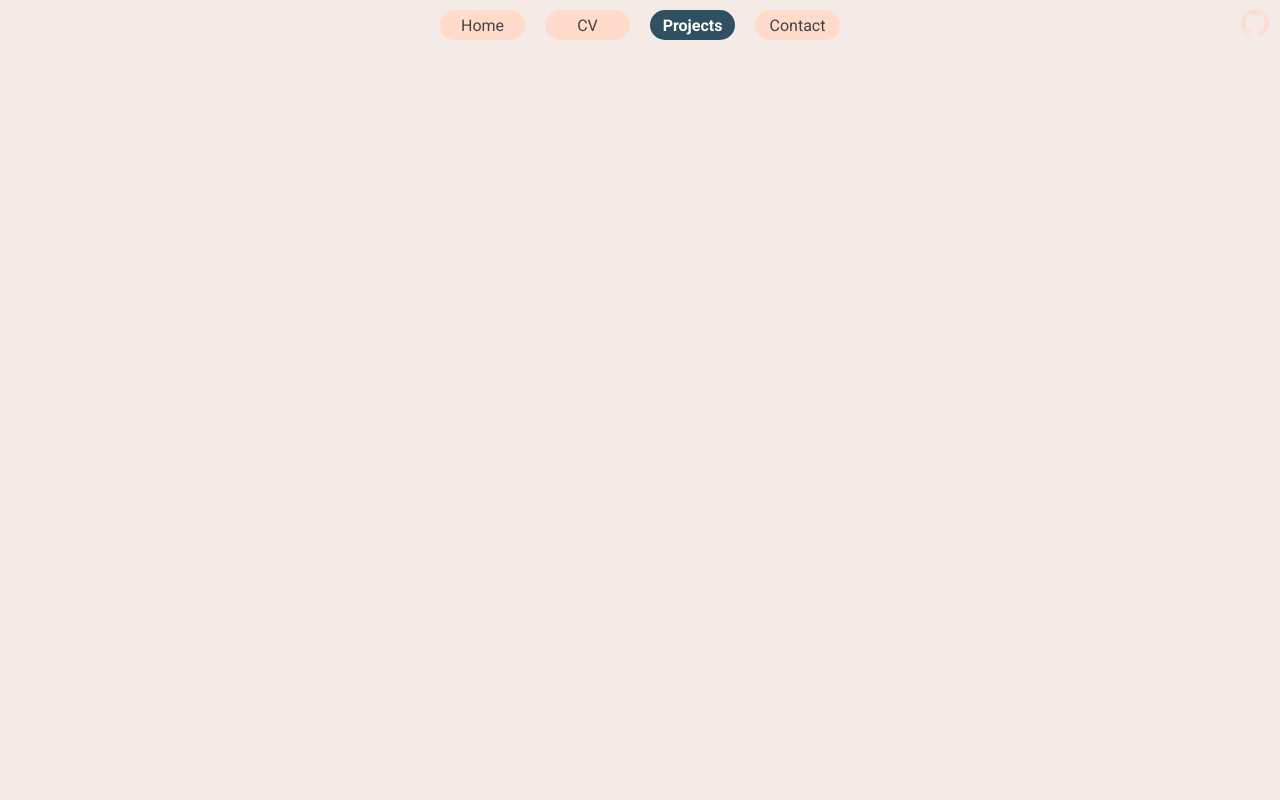
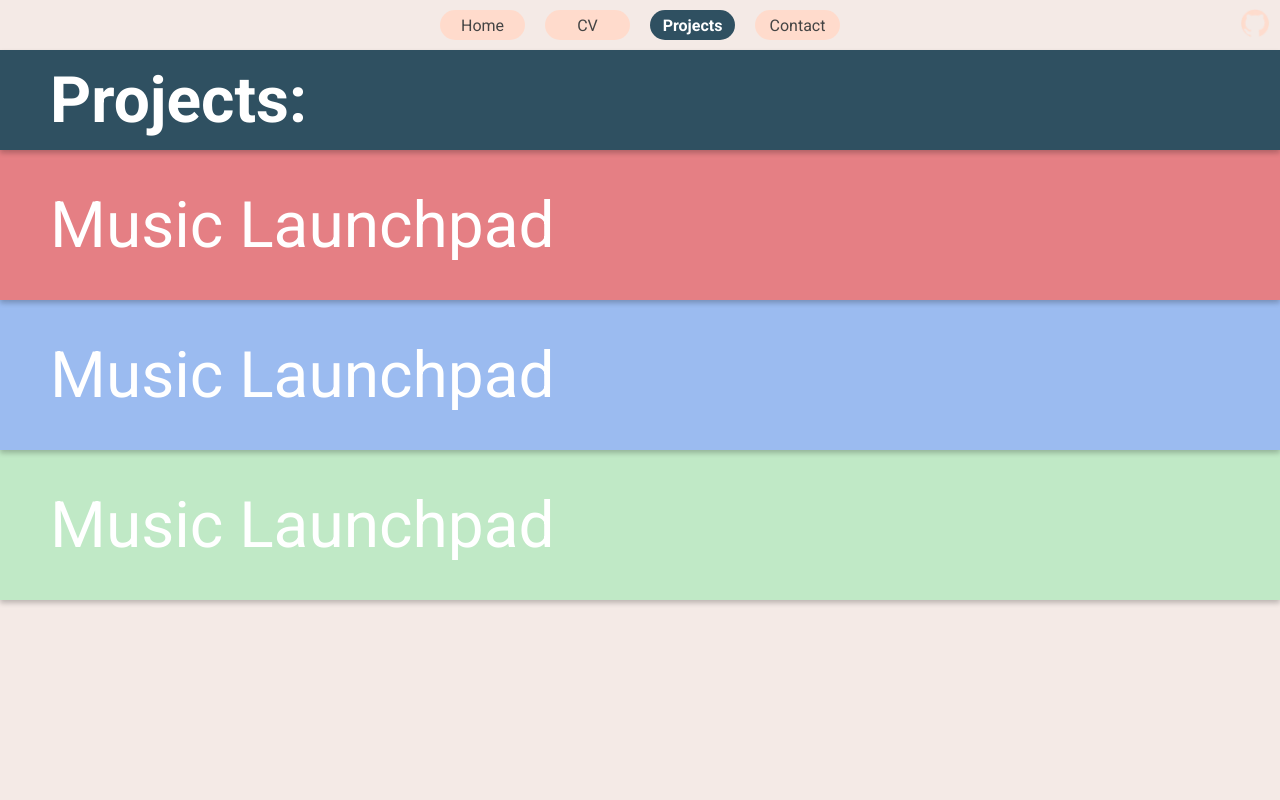
Before and after one commit to bjvanbemmel/portfolio-website, a PHP site: page /projects/ in a window 1280 px wide. Run offline with PHP 8.4, Linux system fonts and the light colour scheme.

Commit message:
start of page 'Projects'

```diff
--- a/projects/index.html
+++ b/projects/index.html
@@ -13,6 +13,11 @@
     <link rel="stylesheet" href="/src/css/projects.css" />
     <link rel="stylesheet" href="/src/css/fixes.css" />
     <link rel="stylesheet" href="/src/css/nav.css" />
+    <script>
+      var active1 = 0;
+      var active2 = 0;
+      var active3 = 0;
+    </script>
     <title>Beau Jean van Bemmel</title>
   </head>
   <nav id="nav">
@@ -29,6 +34,31 @@
     </div>
   </nav>
   <body id="bod">
+    <header>
+      <h1>Projects:</h1>
+    </header>
+    <section class="container">
+      <section id="tab"></section>
+      <section class="tab" id="tab1" onclick="dropdown1()">
+        <h2>Music Launchpad</h2>
+      </section>
+      <div class="subtext" id="sub1">
+        <p></p>
+      </div>
+      <section class="tab" id="tab2" onclick="dropdown2()">
+        <h2>Music Launchpad</h2>
+      </section>
+      <div class="subtext" id="sub2">
+        <p></p>
+      </div>
+      <section class="tab" id="tab3" onclick="dropdown3()">
+        <h2>Music Launchpad</h2>
+      </section>
+      <div class="subtext" id="sub3">
+        <p></p>
+      </div>
+    </section>
   </body>
-<script src="/src/js/scroll.js"></script>
+  <script src="/src/js/scroll.js"></script>
+  <script src="/src/js/projects-dropdown.js"></script>
 </html>
--- a/src/css/projects.css
+++ b/src/css/projects.css
@@ -1,3 +1,127 @@
 body {
-    background-color: #F4EAE6;
+  background-color: #f4eae6;
+  font-family: "Roboto", sans-serif;
 }
+
+nav {
+  background-color: #4297a0;
+}
+
+header {
+  position: fixed;
+  margin-top: 50px;
+  width: 1px;
+  height: 100px;
+  background-color: #2f5061;
+  animation: moveInRight 300ms forwards;
+  animation-delay: 500ms;
+  box-shadow: 0px 3px 5px rgba(7, 7, 7, 0.233);
+  z-index: 6;
+  display: flex;
+  justify-content: flex-start;
+  align-items: center;
+}
+
+header h1 {
+  opacity: 0;
+  margin: 50px;
+  color: white;
+  font-size: 64px;
+  font-weight: 600;
+  animation: fadeIn 200ms forwards;
+  animation-delay: 800ms;
+}
+
+#tab {
+  height: 150px;
+  width: 100%;
+}
+
+.tab {
+  user-select: none;
+  display: flex;
+  justify-content: flex-start;
+  align-items: center;
+  height: 150px;
+  width: 0%;
+  background-color: black;
+  box-shadow: 0px 3px 5px rgba(7, 7, 7, 0.233);
+  transition: height 100ms;
+}
+
+.tab:hover {
+  height: 170px;
+  cursor: pointer;
+}
+
+.tab h2 {
+  opacity: 0;
+  margin-left: 50px;
+  color: white;
+  font-size: 64px;
+  font-weight: 400;
+  animation: fadeIn 100ms forwards;
+}
+
+#tab1 h2 {
+  animation-delay: 900ms;
+}
+
+#tab2 h2 {
+  animation-delay: 1000ms;
+}
+
+#tab3 h2 {
+  animation-delay: 1100ms;
+}
+
+#tab1 {
+  position: relative;
+  z-index: 5;
+  background-color: #e57f84;
+  animation: moveInRight 300ms forwards;
+  animation-delay: 800ms;
+}
+#tab2 {
+  position: relative;
+  z-index: 4;
+  background-color: #9bbbf0;
+  animation: moveInRight 300ms forwards;
+  animation-delay: 900ms;
+}
+#tab3 {
+  position: relative;
+  z-index: 3;
+  background-color: #c0e9c6;
+  animation: moveInRight 300ms forwards;
+  animation-delay: 1000ms;
+}
+
+.subtext {
+  height: 0px;
+  width: 100%;
+  transition: height 200ms;
+  background-color: white;
+}
+
+/* start of animations */
+
+@keyframes moveInRight {
+  from {
+    width: 0px;
+  }
+  to {
+    width: 100%;
+  }
+}
+
+@keyframes fadeIn {
+  from {
+    opacity: 0;
+    transform: scale(0.5);
+  }
+  to {
+    opacity: 1;
+    transform: scale(1);
+  }
+}
--- /dev/null
+++ b/src/js/projects-dropdown.js
@@ -0,0 +1,29 @@
+function dropdown1() {
+  if (active1 == 0) {
+    document.getElementById("sub1").style.height = "500px";
+    active1++;
+  } else {
+    document.getElementById("sub1").style.height = "0px";
+    active1 = 0;
+  }
+}
+
+function dropdown2() {
+  if (active2 == 0) {
+    document.getElementById("sub2").style.height = "500px";
+    active2++;
+  } else {
+    document.getElementById("sub2").style.height = "0px";
+    active2 = 0;
+  }
+}
+
+function dropdown3() {
+  if (active3 == 0) {
+    document.getElementById("sub3").style.height = "500px";
+    active3++;
+  } else {
+    document.getElementById("sub3").style.height = "0px";
+    active3 = 0;
+  }
+}
```
